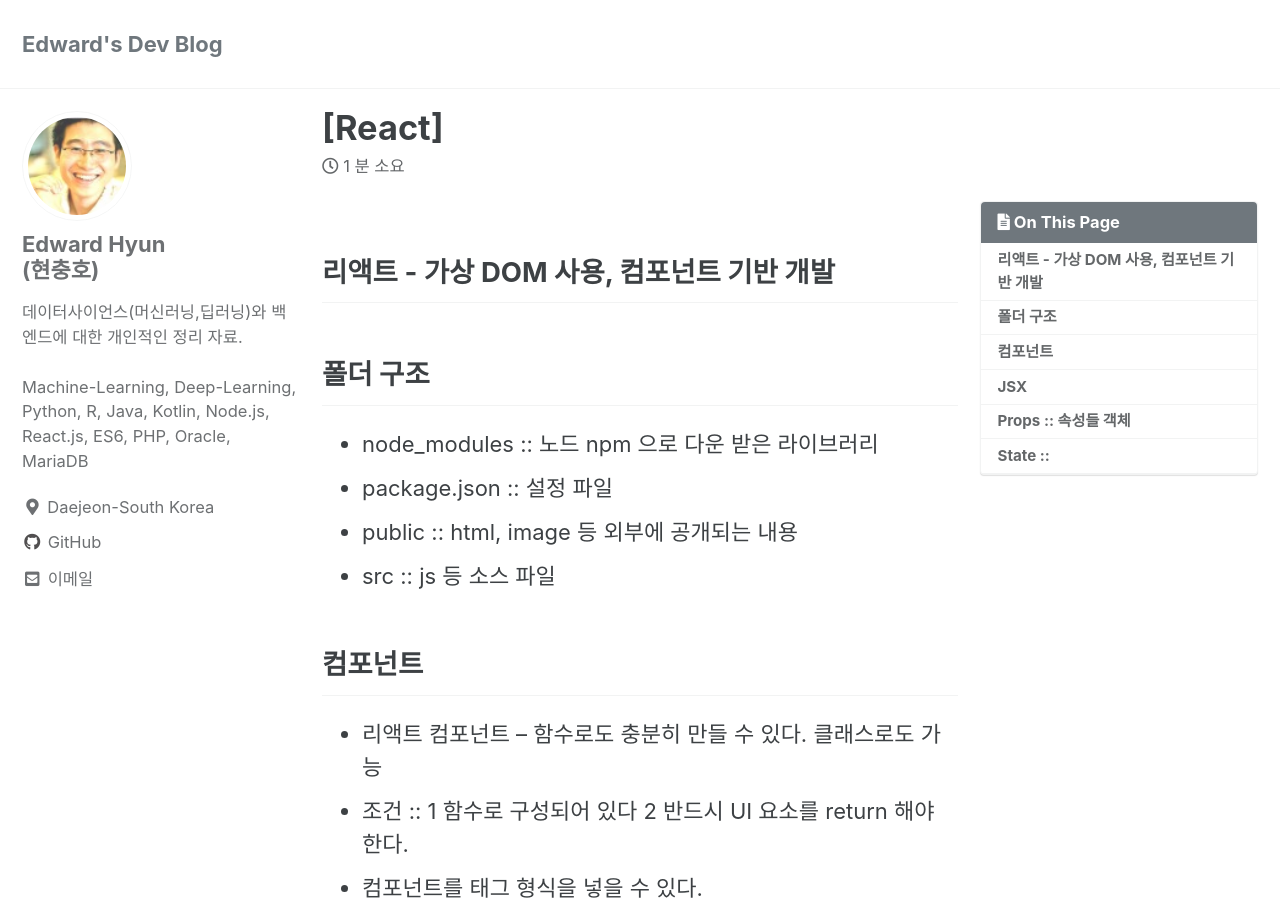
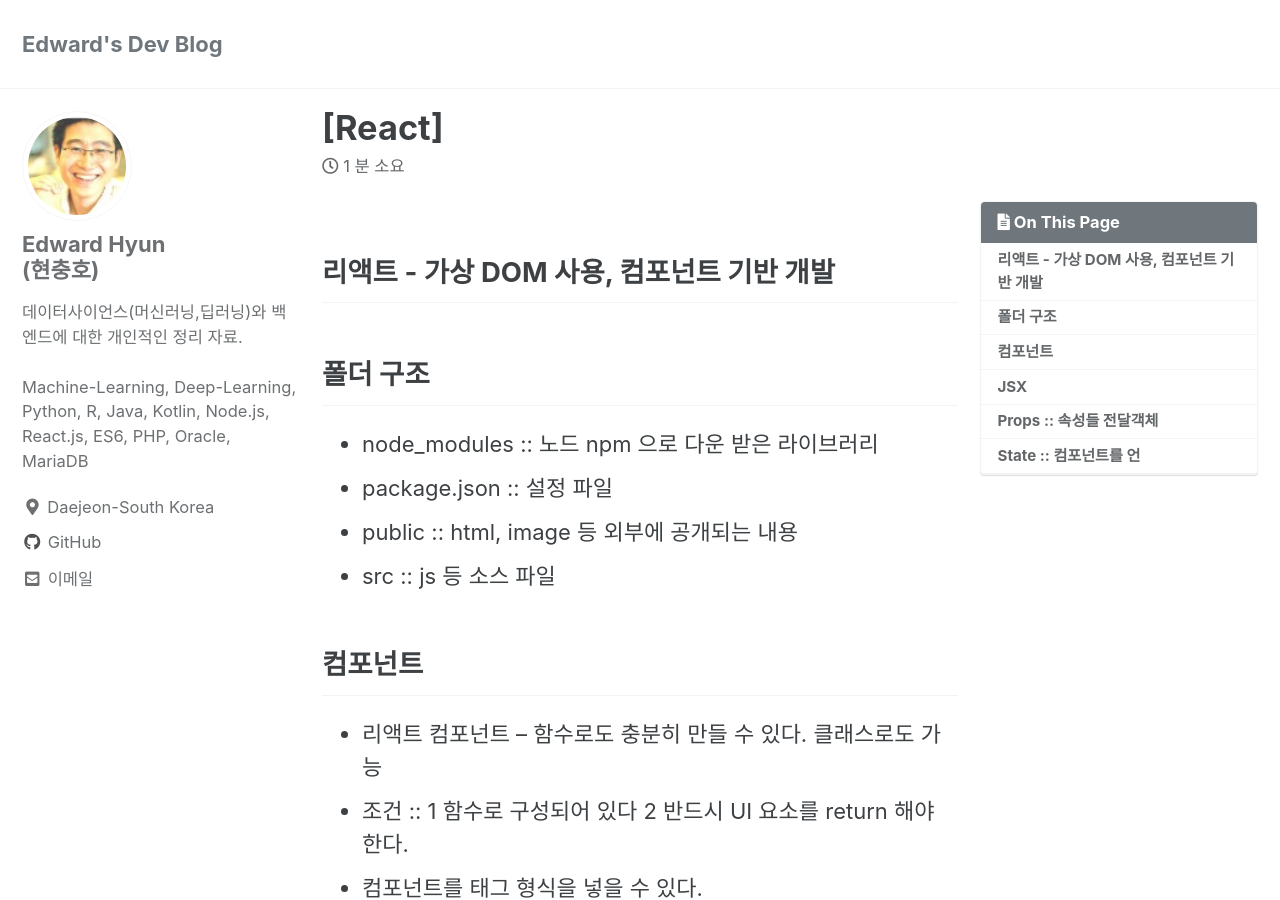
Before and after one commit to iamhch24/iamhch24.github.io, a Jekyll site: the page built from _posts/2021-01-25-[React].md, in a window 1280 px wide and 900 px high. Built offline with Jekyll 4.4.1, drawn with Linux system fonts in a browser that asks for light colours; cached includes are drawn as plain includes; some of the changed text lies outside the part shown.

Commit message:
_posts/2021-01-25-[React].md updated from https://stackedit.io/

````diff
--- a/_posts/2021-01-25-[React].md
+++ b/_posts/2021-01-25-[React].md
@@ -67,7 +67,7 @@ export  default  App; // export를 해 줘야만 다른 곳에서 import할 수
 - html 문장안에서 js 변수를 사용할 때는 {변수}로 넣을 수 있음
 
 
-## Props :: 속성들 객체
+## Props :: 속성들 전달객체
 - 부모 컴포넌트에서 자식 컴포넌트에 값을 전달할 수 있음
 ```Javascript
 <ChildComponent name="민수" age={27} />		// 숫자는 {} 사용해야 함
@@ -80,8 +80,8 @@ function ChildComponent(props){
 
 ```
 
-## State ::
+## State :: 컴포넌트를 언
 <!--stackedit_data:
-eyJoaXN0b3J5IjpbLTE2NDI0MzExODUsLTE2NjczNDM1NjYsMT
-MwNjc4NTI5NiwtMTk2MTU5Njc5OF19
+eyJoaXN0b3J5IjpbLTMyMjQ0NTc2MywtMTY0MjQzMTE4NSwtMT
+Y2NzM0MzU2NiwxMzA2Nzg1Mjk2LC0xOTYxNTk2Nzk4XX0=
 -->
````
